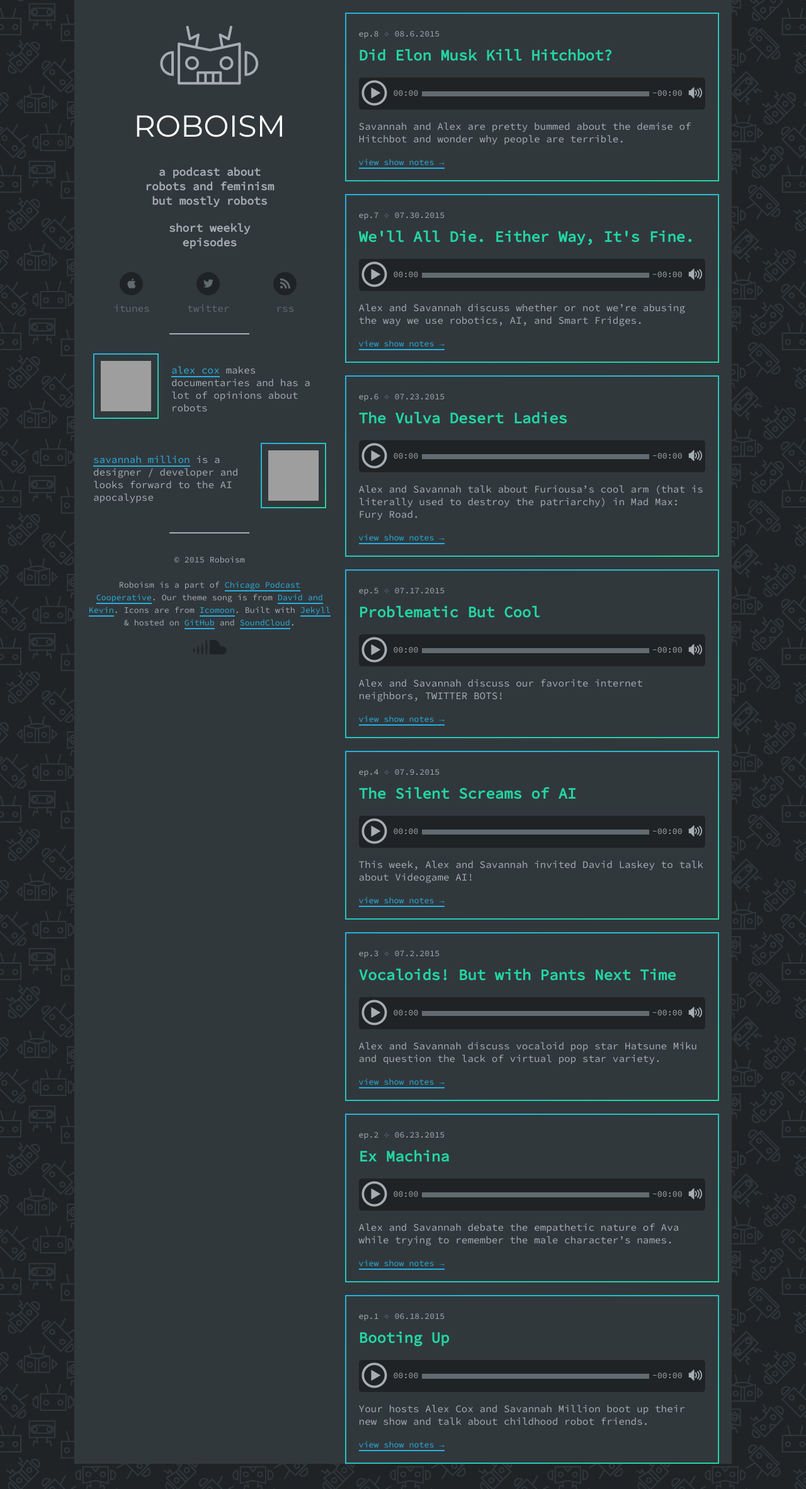
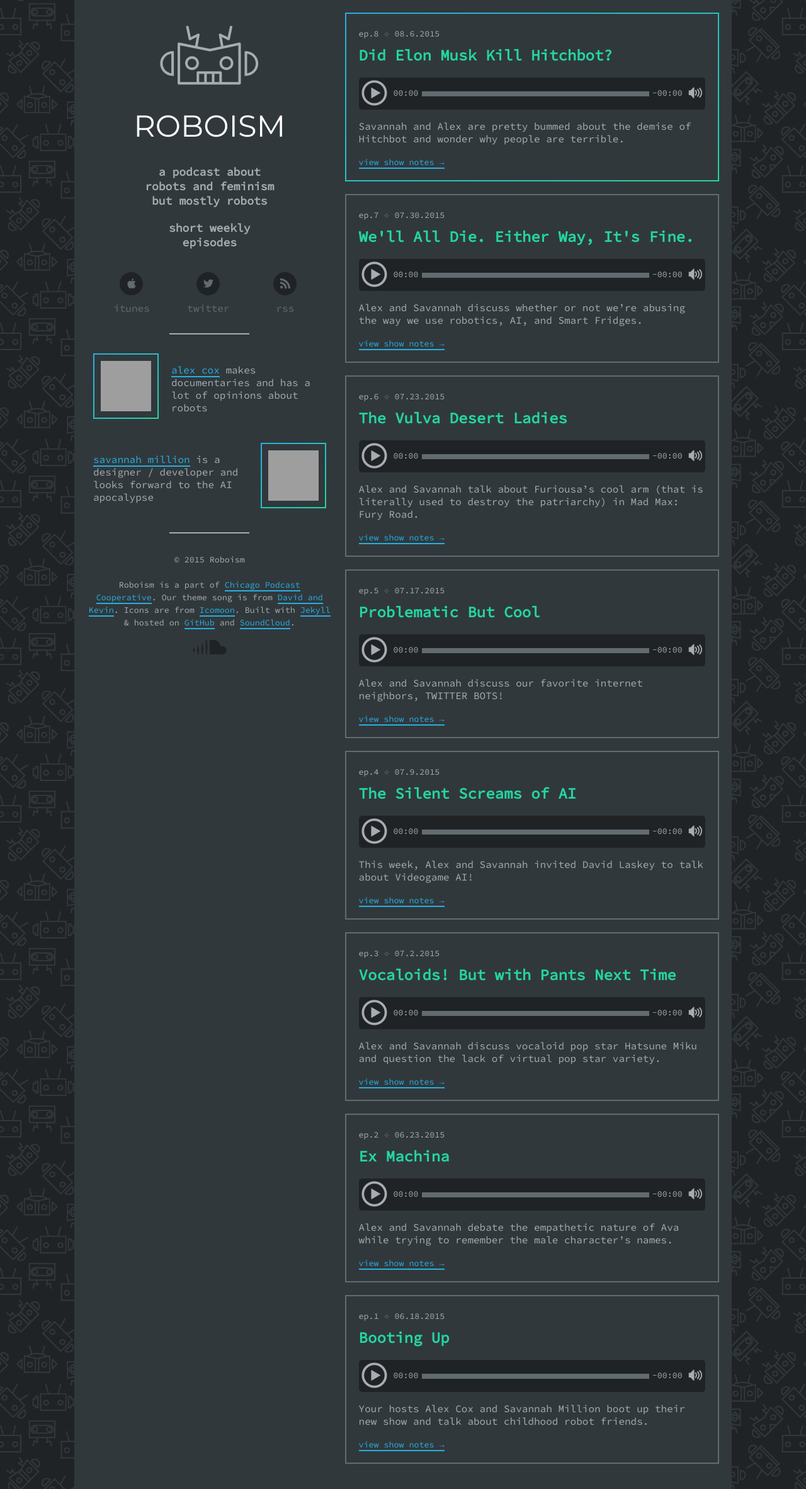
Before and after one commit to savannahmillion/roboism, a Jekyll site: the page built from index.html, in a window 1280 px wide. Shown: the whole page at 63% size. Built offline with Jekyll 4.4.1, drawn with Linux system fonts in a browser that asks for light colours; nearby versions of some CDN libraries; some web fonts are replaced; grey boxes are pictures that could not be loaded.

Commit message:
fixed featured ep style

```diff
--- a/_sass/_base.scss
+++ b/_sass/_base.scss
@@ -61,7 +61,16 @@ h3 {
       border-image-slice: 1;
     h2 {
         margin-top: 10px;
-        }
+    }
+}
+
+.all-eps {
+    margin-top: 20px;
+    padding: 20px;
+    border: solid 2px $light-grey;
+    h2 {
+        margin-top: 10px;
+    }
 }
 
 h2 a {
@@ -76,6 +85,7 @@ h2 a {
 
 .main-content {
     height: vh;
+    padding-bottom: 40px;
 }
 
 .post {
--- a/index.html
+++ b/index.html
@@ -4,7 +4,7 @@ layout: default
 
 <div class="home">
 
-  {% for post in site.posts %}
+  {% for post in site.posts limit:1 %}
     <div class="featured-ep">
       <small>ep.{{ post.number }} <span class="grey-color">&#10209;</span> {{ post.date | date: "%m.%-d.%Y" }}</small>
       <h2><a href="{{ post.url | prepend: site.baseurl }}">{{ post.title }}</a></h2>
@@ -34,4 +34,34 @@ layout: default
     </div>
   {% endfor %}
 
+  {% for post in site.posts offset:1 %}
+    <div class="all-eps">
+      <small>ep.{{ post.number }} <span class="grey-color">&#10209;</span> {{ post.date | date: "%m.%-d.%Y" }}</small>
+      <h2><a href="{{ post.url | prepend: site.baseurl }}">{{ post.title }}</a></h2>
+
+      <div class="audio-embed">
+        <div class="play-pause">
+          <i class="icon-play play"></i>
+          <i class="icon-pause pause"></i>
+        </div>
+        <div class="time"><small id="left-time">00:00</small></div>
+        <div class="progress-bar-container">
+          <div class="progress-bar">
+            <div class="progress"></div>
+          </div>
+        </div>
+        <div class="time"><small id="right-time">-00:00</small></div>
+        <div class="volume">
+          <i class="icon-volume-on on"></i>
+          <i class="icon-volume-mute mute"></i>
+        </div>
+        <span class="track-link">{{ post.soundcloud-link }}</span>
+      </div>
+
+      {{ post.excerpt }}
+
+      <small><a href="{{ post.url | prepend: site.baseurl }}">view show notes &rarr;</a></small>
+    </div>
+  {% endfor %}
+
 </div>
```
